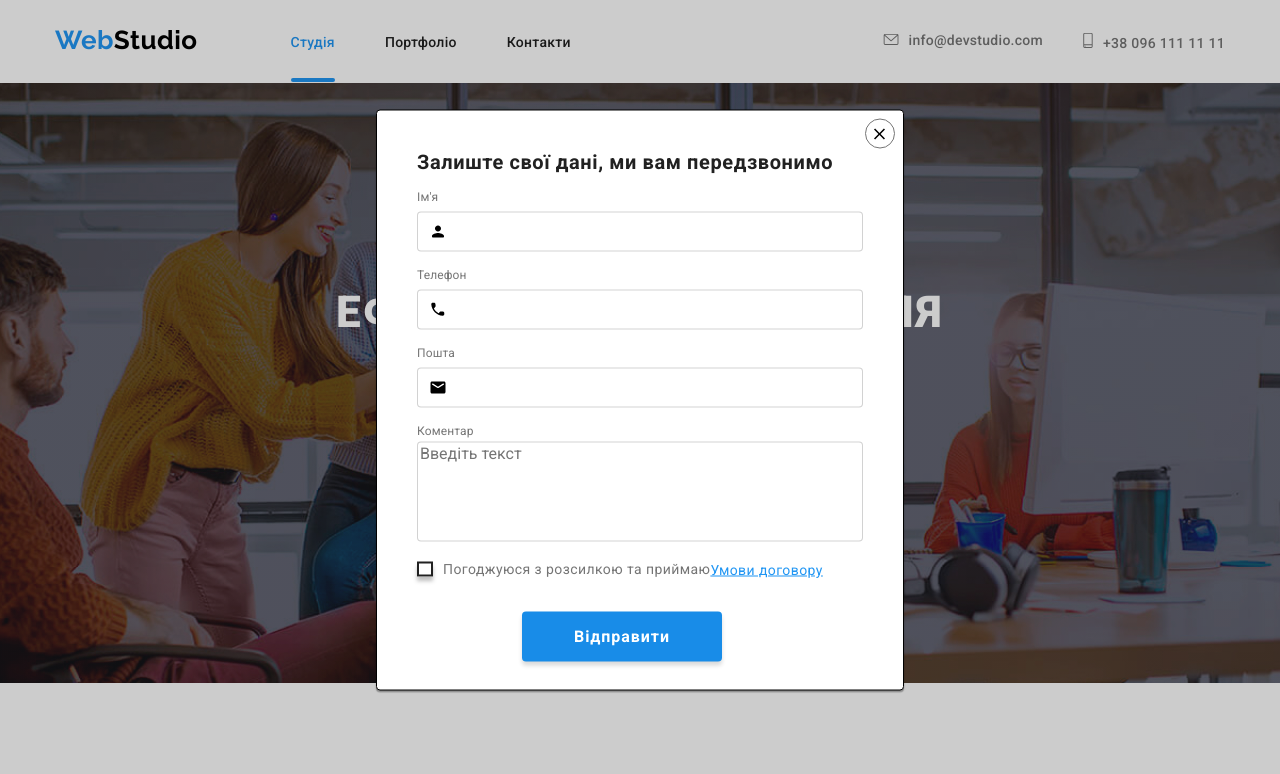
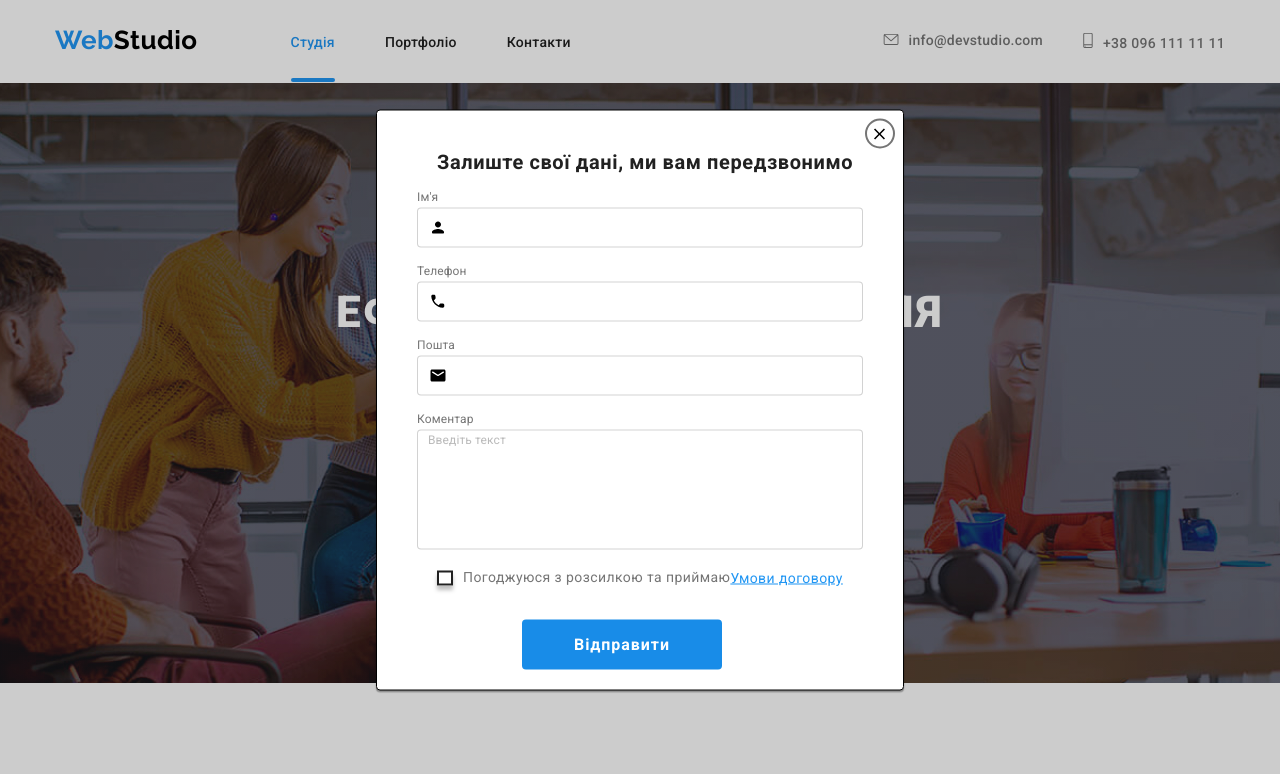
Before and after one commit to Tatyanahod/goit-markup-hw-06, a plain HTML site: page index.html in a window 1280 px wide. Both pictures are taken after a click on the button "Замовити послугу". Shown: the top 774 px of the page. Drawn offline with nearby package versions, Linux system fonts and the light colour scheme.

Commit message:
после проверки

```diff
--- a/css/styles.css
+++ b/css/styles.css
@@ -213,7 +213,7 @@ transition: fill 250ms cubic-bezier(0.4, 0, 0.2, 1);
 }
 .modal-button{
 background-color: #FFFFFF;
-border: 1px var(--dop-text-color) solid;
+border: 2px var(--dop-text-color) solid;
 border-radius: 50%;
 position: absolute;
 right: 8px;
@@ -231,8 +231,8 @@ fill: var(--accent-color);
 width: 18px;
 height: 18px;
 position: absolute;
-top: 6px;
-right: 6px;
+top: 5px;
+right: 5px;
 }
 .img-close:hover, .img-close:focus{
 fill: var(--accent-color);
@@ -253,6 +253,7 @@ line-height: 1.15;
 text-align: center;
 letter-spacing: 0.03em;
 color: #212121;
+padding-left: 20px;
 }
 .form{
 
@@ -267,6 +268,9 @@ flex-direction: column;
 color: var(--dop-text-color);
 position: relative;
 }
+.form-field ::placeholder{
+
+}
 .form-button{
 width: 200px;
 height: 50px;
@@ -275,7 +279,7 @@ margin-left: 105px;
 margin-bottom: 40px;
     display: inline-block;
     background: #188CE8;
-    box-shadow: 0px 4px 4px rgba(0, 0, 0, 0.15);
+
     border-radius: 4px;
     padding: 10px 34px;
     cursor: pointer;
@@ -297,7 +301,8 @@ margin-bottom: 40px;
 .form-field input {
     width: 100%;
     height: 40px;
-    padding-top: 4px;
+
+    padding-left: 30px;
     font-size: 12px;
     line-height: 1.14;
     letter-spacing: 0.01em;
@@ -306,7 +311,7 @@ margin-bottom: 40px;
     border: 1px solid rgba(33, 33, 33, 0.2);
     border-radius: 4px;
 cursor: pointer;
-transition: fill 250ms cubic-bezier(0.4, 0, 0.2, 1), transition: border-color 250ms cubic-bezier(0.4, 0, 0.2, 1);
+transition: border-color 250ms cubic-bezier(0.4, 0, 0.2, 1);
 }
 .chekbox{
 -webkit-appearance: none;
@@ -318,6 +323,7 @@ transition: fill 250ms cubic-bezier(0.4, 0, 0.2, 1), transition: border-color 25
 display: flex;
 align-items: center;
 }
+
 .checkbox-icon{
 display: inline-block;
 width: 16px;
@@ -350,7 +356,17 @@ fill: #000000
         letter-spacing: 0.01em;
 
         color: #757575;
-        margin-bottom: 4px;
+
+}
+.coment ::placeholder{
+font-size: 12px;
+    line-height: 14px;
+    letter-spacing: 0.01em;
+
+    color: rgba(117, 117, 117, 0.5);
+}
+.form-field input + svg{
+transition: fill 250ms cubic-bezier(0.4, 0, 0.2, 1);
 }
 .form-field input:hover + svg, .form-field input:focus + svg{
 fill: var(--accent-color);
@@ -358,7 +374,7 @@ fill: var(--accent-color);
 }
 .form-field input:hover, .form-field input:focus{
 border-color: #2196F3;
- filter: drop-shadow(0px 4px 4px rgba(0, 0, 0, 0.25));
+
 
 }
 .form-field input::placeholder{
@@ -374,10 +390,12 @@ line-height: 1.7;
 letter-spacing: 0.03em;
 color: #757575;
 margin-bottom: 4px;
+margin-left: 20px;
 }
 
 .form-field textarea{
 padding-bottom: 4px;
+
 border: 1px solid rgba(33, 33, 33, 0.2);
 border-radius: 4px;
 }
@@ -854,6 +872,8 @@ font-weight: 700;
 width: 356px;
 height: 50px;
 background-color: #2F303A;
+color: #AFB1B8;
+padding-left: 16px;
 }
 
 .form-footer button{
@@ -908,4 +928,14 @@ color: var(--white-text-color);
 }
 textarea{
 resize: none;
+padding-left: 10px;
+height: 120px;
+margin-top: 4px;
 }
+textarea::placeholder{
+font-size: 12px;
+    line-height: 14px;
+    letter-spacing: 0.01em;
+
+    color: rgba(117, 117, 117, 0.5);
+}
--- a/index.html
+++ b/index.html
@@ -347,7 +347,7 @@
             </p>
 
             <p class="form-field"><label for="phone">Телефон</label>
-            <input type="tel" name="phone" id="phone">
+            <input type="tel" name="phone" id="phone" placeholder=" ">
         <svg>
             <use href="./images/sprite.svg#icon-phone-form"></use>
         </svg></p>
@@ -358,8 +358,8 @@
             <use href="./images/sprite.svg#icon-email-form"></use>
         </svg> </p>
 
-            <p class="form-field"><label for="coment">Коментар</label>
-            <textarea name="feedback" id="coment" rows="5" placeholder="Введіть текст"></textarea></p>
+            <p class="form-field"><label for="coment" class="coment">Коментар</label>
+            <textarea name="feedback" id="coment" rows="5" placeholder="Введіть текст" class="coment"></textarea></p>
 
 
             <p class="form-accept">
```
